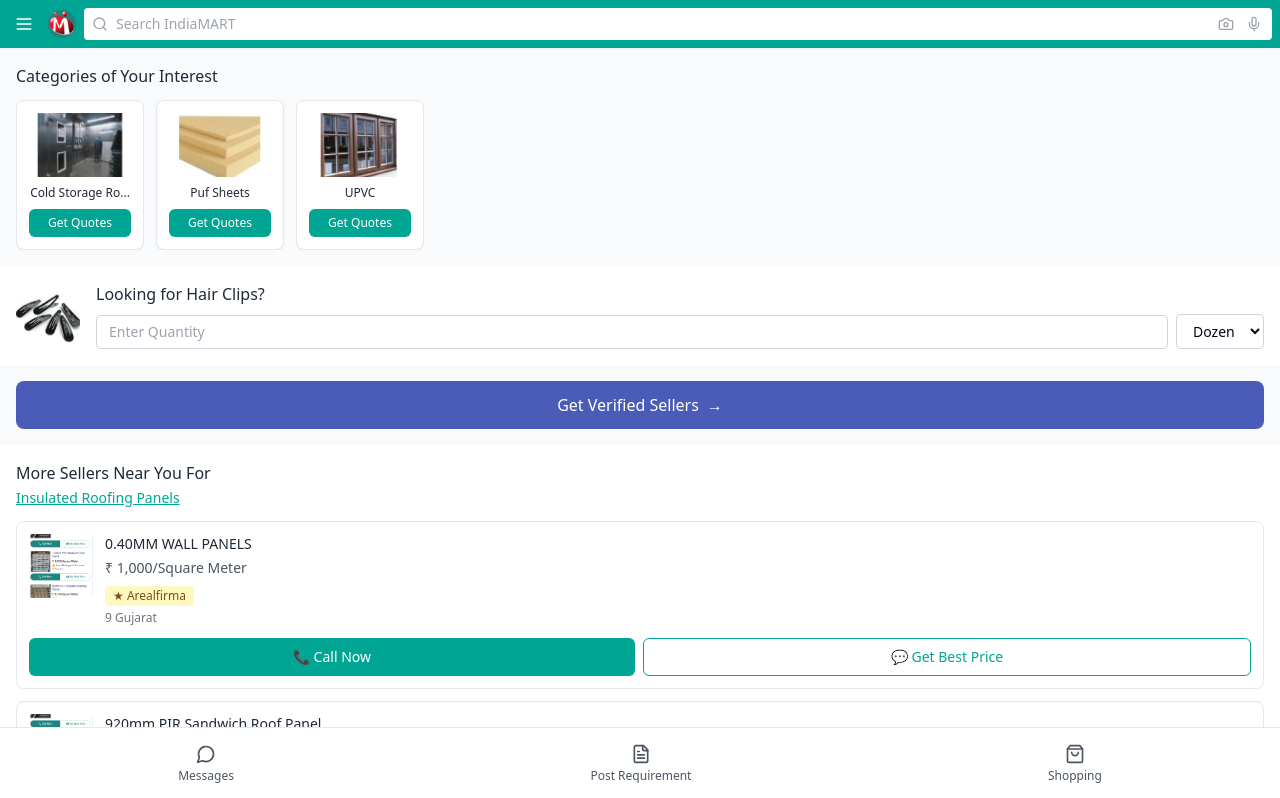
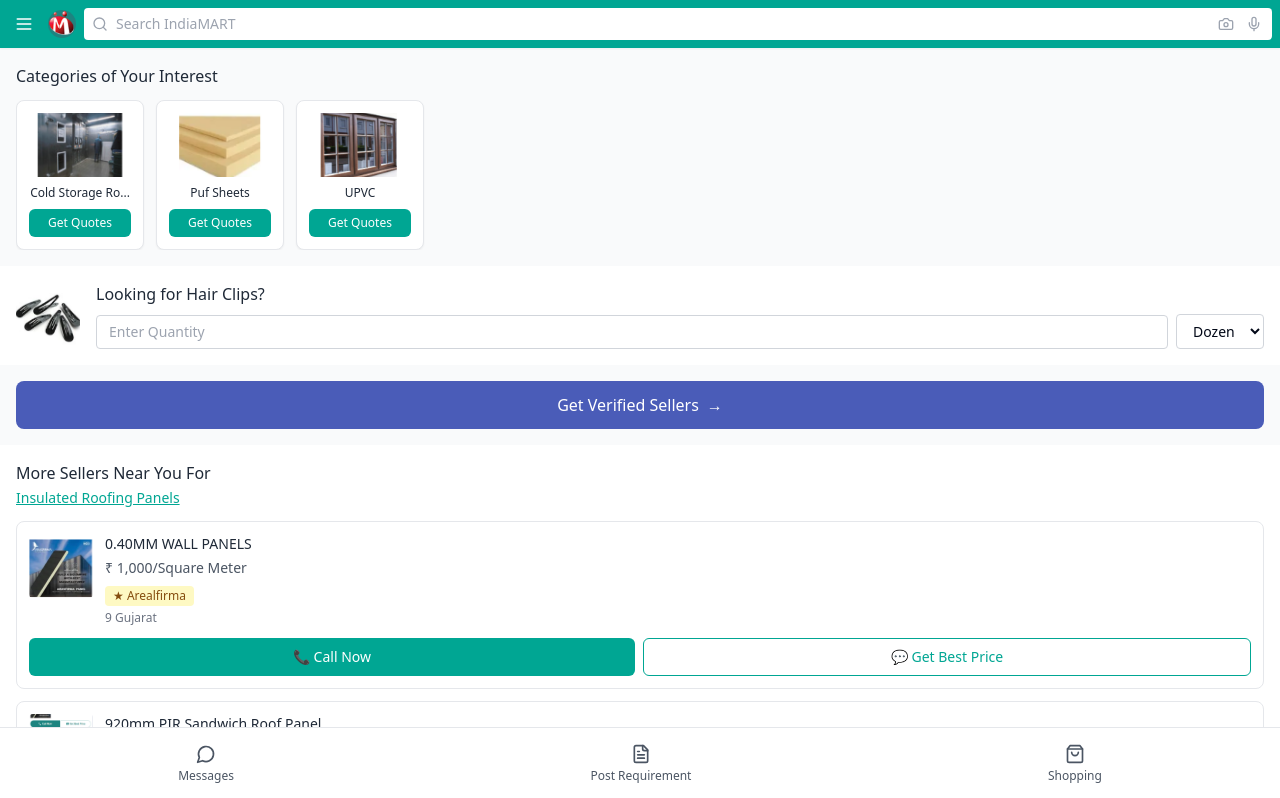
Before and after one commit to sreenivasanp-ops/Calculator_SEO_Pages, a React (Vite) app: page / in a window 1280 px wide. Shown: the top 798 px of the page. Built offline with nearby package versions, Linux system fonts and the light colour scheme.

Commit message:
Update 0.4mm Wall Panels image
Change the image of the 0.4mm Wall Panels section to the uploaded image.

```diff
--- a/src/components/SellersNearYou.tsx
+++ b/src/components/SellersNearYou.tsx
@@ -1,4 +1,3 @@
-
 const SellersNearYou = () => {
   const sellers = [
     {
@@ -7,7 +6,7 @@ const SellersNearYou = () => {
       price: "₹ 1,000/Square Meter",
       rating: "★ Arealfirma",
       location: "9 Gujarat",
-      image: "/lovable-uploads/58f7d244-6de6-42f9-b1ee-c45193ebdc77.png"
+      image: "/lovable-uploads/90ddc7f3-f9ba-4779-bbd5-e8881b44588a.png"
     },
     {
       id: 2,
```
Also changed, not shown: public/lovable-uploads/90ddc7f3-f9ba-4779-bbd5-e8881b44588a.png (added).
